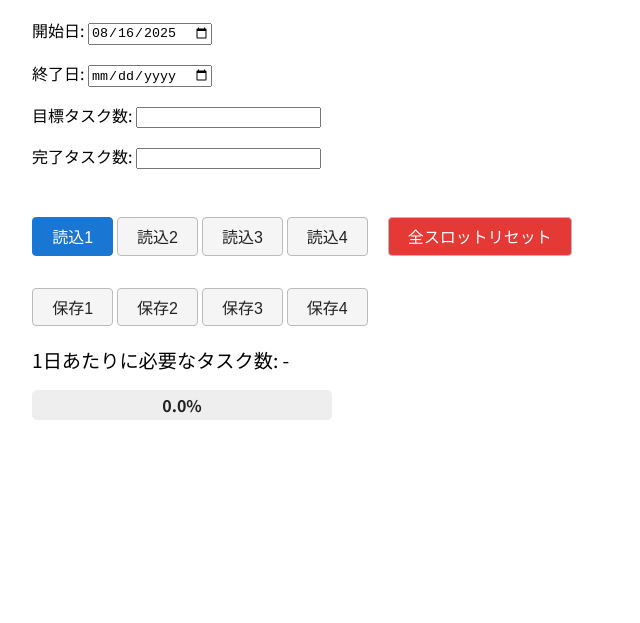
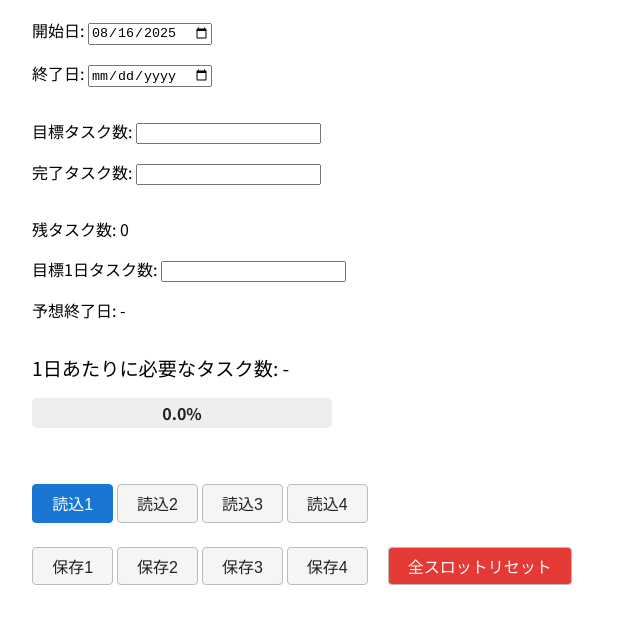
Before and after one commit to ktshrk/progress-visualizer, a plain HTML site: page index.html in a window 1280 px wide. Shown: the part 81-704 px from the top of the page, without its empty margins (0-640 px from the left). Drawn offline with Linux system fonts and the light colour scheme.

Commit message:
残タスク数など追加

```diff
--- a/index.html
+++ b/index.html
@@ -15,6 +15,10 @@
     label {
       display: block;
       margin-top: 1em;
+    }
+
+    .container {
+      margin-bottom: 2rem;
     }
 
     .bar-container {
@@ -79,6 +83,7 @@
 <body>
   <h1>タスク進捗可視化アプリ</h1>
   <form id="taskForm">
+    <div class="container">
       <label>
         開始日:
         <input type="date" id="startDate" required>
@@ -87,6 +92,9 @@
         終了日:
         <input type="date" id="endDate" required>
       </label>
+    </div>
+
+    <div class="container">
       <label>
         目標タスク数:
         <input type="number" id="goalTasks" min="1" required>
@@ -95,26 +103,45 @@
         完了タスク数:
         <input type="number" id="doneTasks" min="0" required>
       </label>
-    <div style="margin-top:1.5em;">
-      <button type="button" id="loadBtn1">読込1</button>
-      <button type="button" id="loadBtn2">読込2</button>
-      <button type="button" id="loadBtn3">読込3</button>
-      <button type="button" id="loadBtn4">読込4</button>
-      <button type="button" id="resetAllBtn" style="margin-left:1em; background:#e53935; color:#fff;">全スロットリセット</button>
     </div>
-    <div style="margin-top:0.5em;">
-      <button type="button" class="saveBtn" data-slot="1">保存1</button>
-      <button type="button" class="saveBtn" data-slot="2">保存2</button>
-      <button type="button" class="saveBtn" data-slot="3">保存3</button>
-      <button type="button" class="saveBtn" data-slot="4">保存4</button>
+    <div class="container">
+      <label>
+        <div id="remainTasks"></div>
+      </label>
+      <label>
+        目標1日タスク数:
+        <input type="number" id="targetPerDay" min="1" step="1" required>
+      </label>
+      <label>
+        <div id="predictedEndDate"></div>
+      </label>
     </div>
-  </form>
 
+    <div class="container">
       <div class="result" id="tasksPerDay"></div>
       <div class="bar-container">
         <div class="bar" id="progressBar" style="width:0%"></div>
         <span class="bar-label" id="barLabel">0%</span>
       </div>
+    </div>
+
+    <div class="container">
+      <div>
+        <button type="button" id="loadBtn1">読込1</button>
+        <button type="button" id="loadBtn2">読込2</button>
+        <button type="button" id="loadBtn3">読込3</button>
+        <button type="button" id="loadBtn4">読込4</button>
+      </div>
+      <div>
+        <button type="button" class="saveBtn" data-slot="1">保存1</button>
+        <button type="button" class="saveBtn" data-slot="2">保存2</button>
+        <button type="button" class="saveBtn" data-slot="3">保存3</button>
+        <button type="button" class="saveBtn" data-slot="4">保存4</button>
+        <button type="button" id="resetAllBtn"
+          style="margin-left:1em; background:#e53935; color:#fff;">全スロットリセット</button>
+      </div>
+    </div>
+  </form>
 
   <script>
     // DOM要素取得
@@ -126,6 +153,9 @@
     const progressBar = document.getElementById('progressBar');
     const barLabel = document.getElementById('barLabel');
     const saveBtns = document.querySelectorAll('.saveBtn');
+    const remainTasksDiv = document.getElementById('remainTasks');
+    const targetPerDayInput = document.getElementById('targetPerDay');
+    const predictedEndDateDiv = document.getElementById('predictedEndDate');
 
     // デフォルトで今日の日付をセット
     const today = new Date().toISOString().split('T')[0];
@@ -157,10 +187,12 @@
         endDateInput.value = saved.endDate;
         goalTasksInput.value = saved.goalTasks;
         doneTasksInput.value = saved.doneTasks;
+        targetPerDayInput.value = saved.targetPerDay ?? '';
       } else {
         endDateInput.value = '';
         goalTasksInput.value = '';
         doneTasksInput.value = '';
+        targetPerDayInput.value = '';
       }
       // 開始日は常に今日
       startDateInput.value = today;
@@ -177,20 +209,13 @@
         const data = {
           endDate: endDateInput.value,
           goalTasks: goalTasksInput.value,
-          doneTasks: doneTasksInput.value
+          doneTasks: doneTasksInput.value,
+          targetPerDay: targetPerDayInput.value
         };
         localStorage.setItem('taskProgress' + slot, JSON.stringify(data));
         updateSaveBtnStates();
         alert(`スロット${slot}に保存しました`);
       };
-    });
-
-    // 入力値が変わったら計算・表示＆保存ボタン状態も更新
-    [startDateInput, endDateInput, goalTasksInput, doneTasksInput].forEach(input => {
-      input.addEventListener('input', () => {
-        update();
-        updateSaveBtnStates();
-      });
     });
 
     // 保存ボタンの状態を更新
@@ -203,7 +228,8 @@
           saved &&
           saved.endDate === endDateInput.value &&
           saved.goalTasks === goalTasksInput.value &&
-          saved.doneTasks === doneTasksInput.value
+          saved.doneTasks === doneTasksInput.value &&
+          saved.targetPerDay === targetPerDayInput.value
         ) {
           btn.classList.add('active-save');
         } else {
@@ -212,11 +238,39 @@
       });
     }
 
+    // 入力値が変わったら計算・表示＆保存ボタン状態も更新
+    [startDateInput, endDateInput, goalTasksInput, doneTasksInput, targetPerDayInput].forEach(input => {
+      input.addEventListener('input', () => {
+        update();
+        updateSaveBtnStates();
+      });
+    });
+
     function update() {
       const start = startDateInput.value;
       const end = endDateInput.value;
       const goal = Number(goalTasksInput.value);
       const done = Number(doneTasksInput.value);
+      const targetPerDay = Number(targetPerDayInput.value);
+
+      // 残タスク数の表示
+      const remainNum = goal - done;
+      remainTasksDiv.innerHTML = `残タスク数: ${remainNum >= 0 && !isNaN(remainNum) ? remainNum : '-'}`;
+
+      // 予想終了日の表示
+      let predictedText = '';
+      if (targetPerDay > 0 && remainNum > 0 && !isNaN(remainNum)) {
+        const daysNeeded = Math.ceil(remainNum / targetPerDay);
+        const todayDate = new Date();
+        todayDate.setDate(todayDate.getDate() + daysNeeded);
+        const yyyy = todayDate.getFullYear();
+        const mm = String(todayDate.getMonth() + 1).padStart(2, '0');
+        const dd = String(todayDate.getDate()).padStart(2, '0');
+        predictedText = `予想終了日: ${yyyy}-${mm}-${dd}（${daysNeeded}日後）`;
+      } else {
+        predictedText = '予想終了日: -';
+      }
+      predictedEndDateDiv.innerHTML = predictedText;
 
       // 日数計算
       let days = 0;
```
Lines whose indentation alone changed are shown as unchanged.
